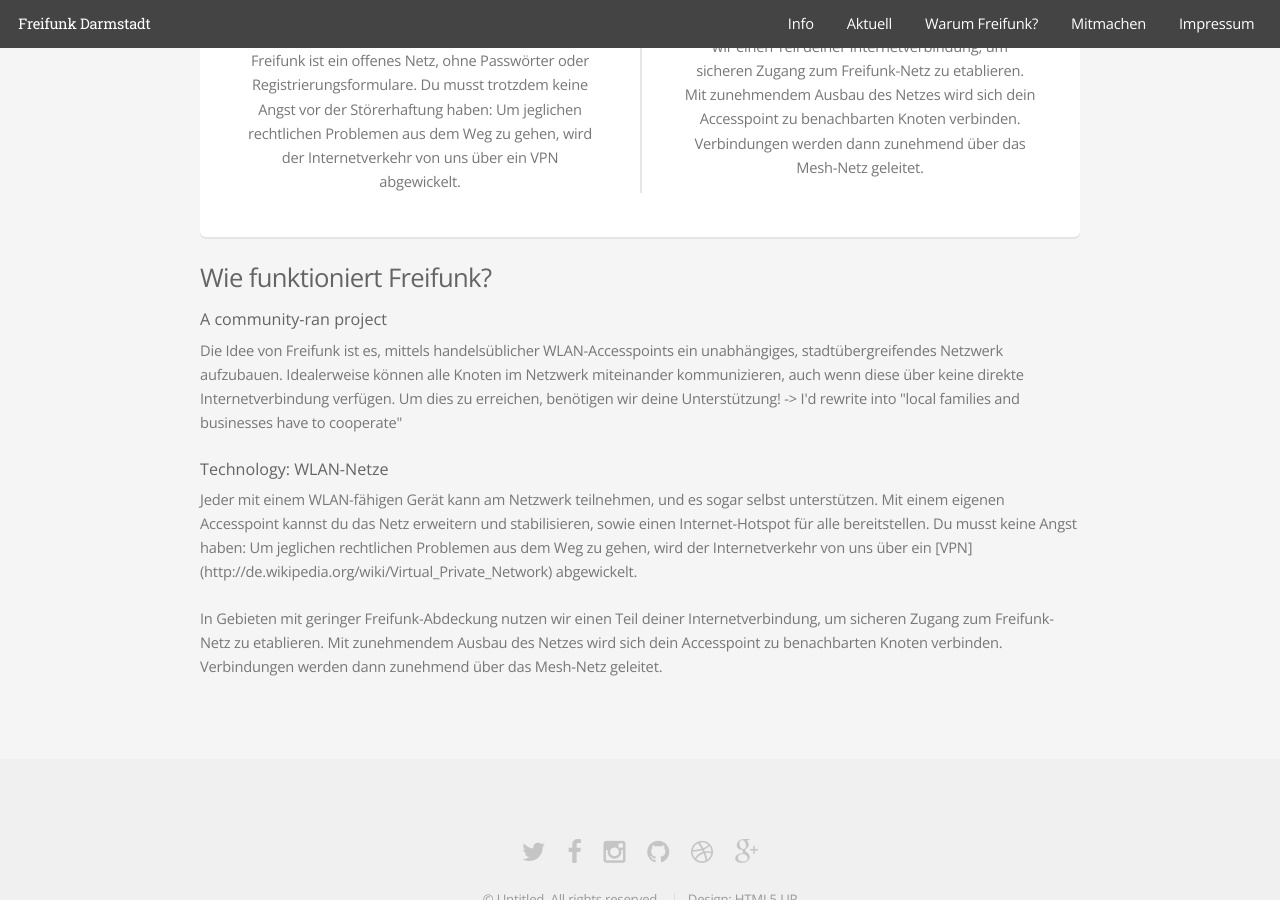
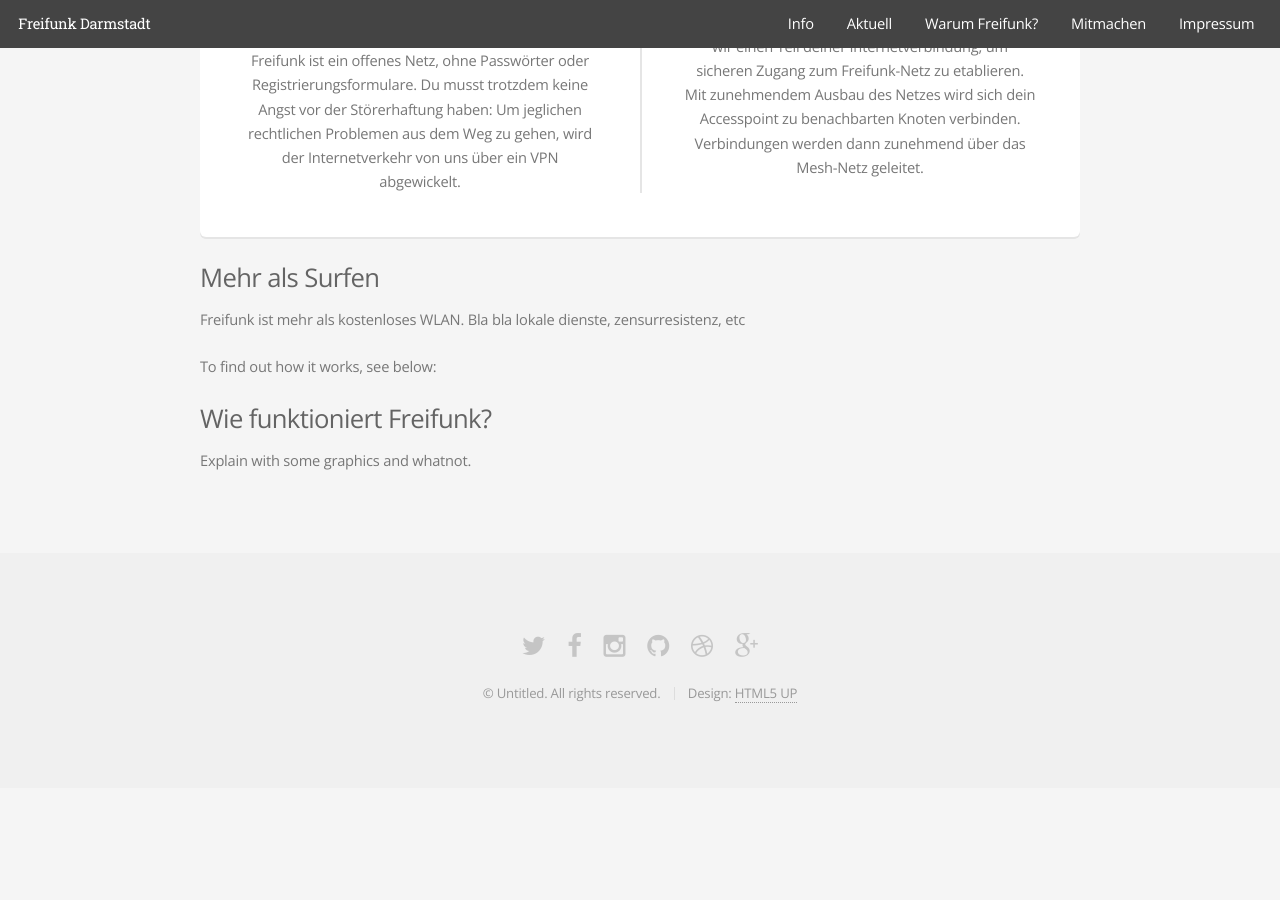
Before and after one commit to mdrenger/darmstadt.freifunk.net, a Jekyll site: the page built from pages/index.html, in a window 1280 px wide and 900 px high, scrolled down 1543 px. Built offline with Jekyll 4.4.1, drawn with Linux system fonts in a browser that asks for light colours; after the commit the page ends 2331 px from its top, so only the background shows below that.

Commit message:
added new section

```diff
--- a/pages/index.html
+++ b/pages/index.html
@@ -60,18 +60,15 @@
 				</section>
 			</div>
 		</section>
+		<section class="cta">
+			<h3>Mehr als Surfen</h3>
+			<p>Freifunk ist mehr als kostenloses WLAN. Bla bla lokale dienste, zensurresistenz, etc</p>
+			<p>To find out how it works, see below:</p>
+		</section>
 		<section>
 			<h3>Wie funktioniert Freifunk?</h3>
 
-			<h4>A community-ran project</h4>
-
-			<p>Die Idee von Freifunk ist es, mittels handelsüblicher WLAN-Accesspoints ein unabhängiges, stadtübergreifendes Netzwerk aufzubauen. Idealerweise können alle Knoten im Netzwerk miteinander kommunizieren, auch wenn diese über keine direkte Internetverbindung verfügen. Um dies zu erreichen, benötigen wir deine Unterstützung! -> I'd rewrite into "local families and businesses have to cooperate"</p>
-
-			<h4>Technology: WLAN-Netze</h4>
-
-			<p>Jeder mit einem WLAN-fähigen Gerät kann am Netzwerk teilnehmen, und es sogar selbst unterstützen. Mit einem eigenen Accesspoint kannst du das Netz erweitern und stabilisieren, sowie einen Internet-Hotspot für alle bereitstellen. Du musst keine Angst haben: Um jeglichen rechtlichen Problemen aus dem Weg zu gehen, wird der Internetverkehr von uns über ein  [VPN](http://de.wikipedia.org/wiki/Virtual_Private_Network) abgewickelt.</p>
-
-			<p>In Gebieten mit geringer Freifunk-Abdeckung nutzen wir einen Teil deiner Internetverbindung, um sicheren Zugang zum Freifunk-Netz zu etablieren. Mit zunehmendem Ausbau des Netzes wird sich dein Accesspoint zu benachbarten Knoten verbinden. Verbindungen werden dann zunehmend über das Mesh-Netz geleitet.</p>
+			<p> Explain with some graphics and whatnot.</p>
 		</section>
     </section>
 
```
